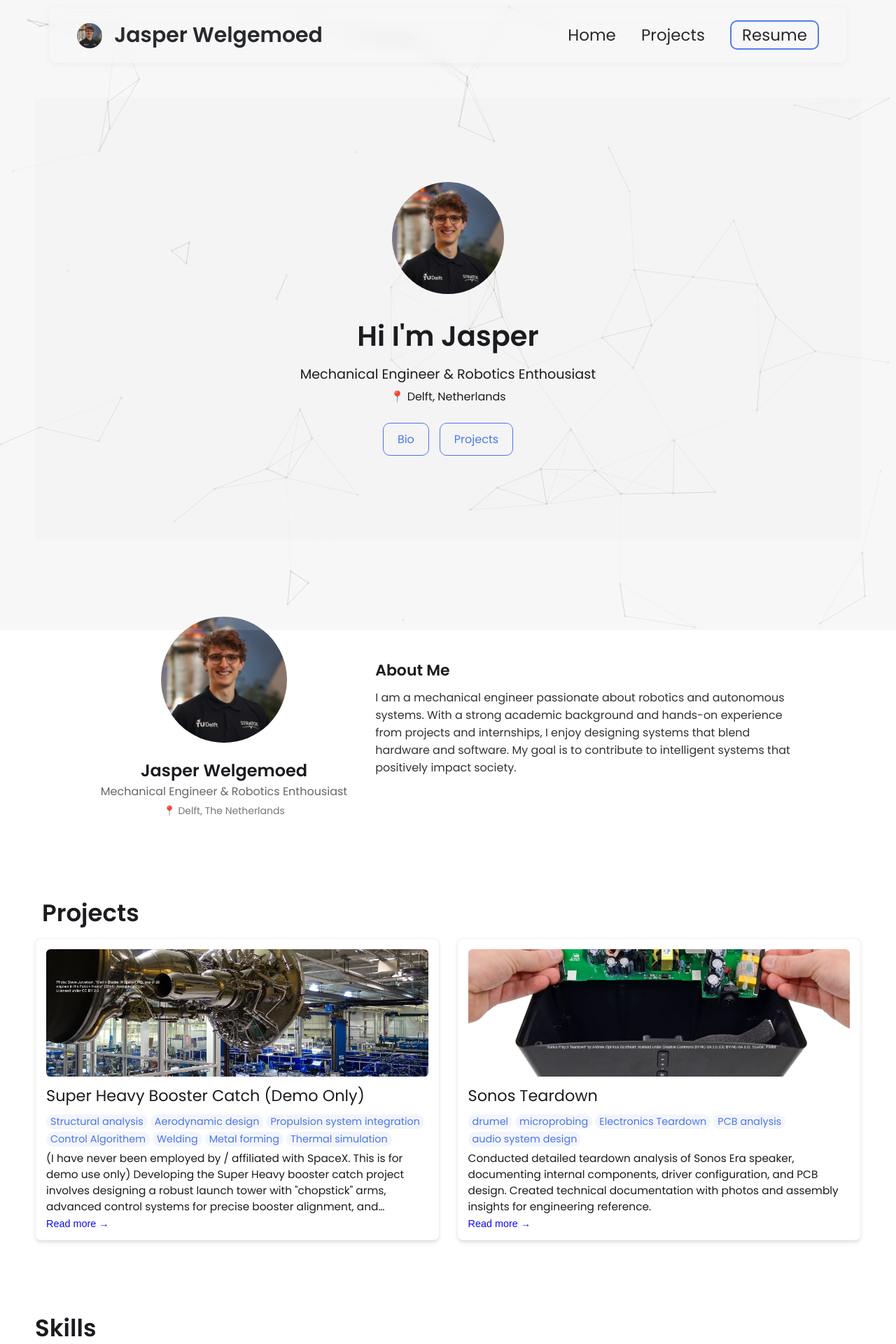
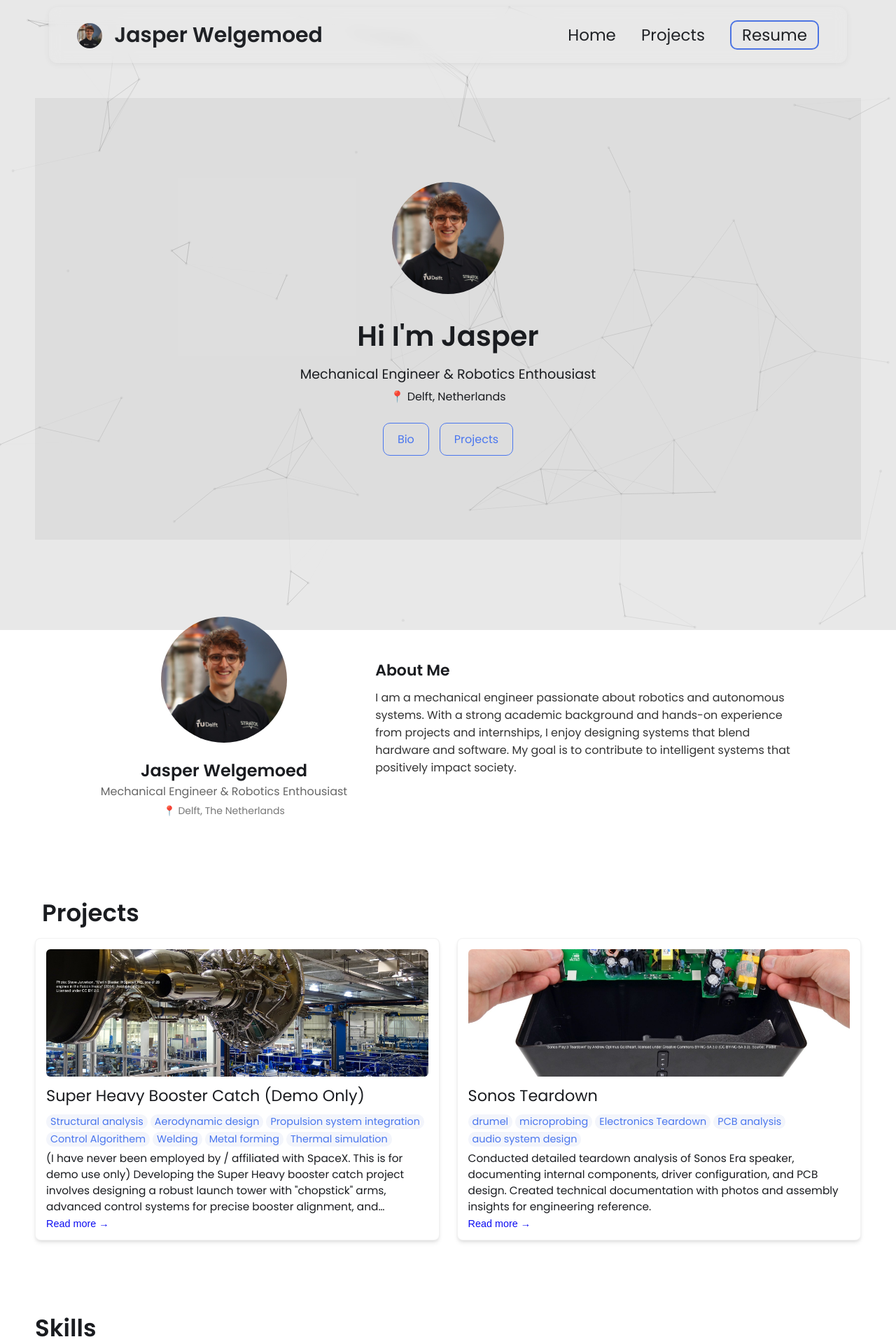
Before and after one commit to jasperwelgemoed/jasperwelgemoed.github.io, a Jekyll site: the page built from index.html, in a window 1280 px wide. Shown: the top 1920 px of the page at 70% size. Built offline with Jekyll 4.4.1, drawn with Linux system fonts in a browser that asks for light colours.

Commit message:
Update styles.css

```diff
--- a/css/styles.css
+++ b/css/styles.css
@@ -948,7 +948,7 @@ footer p {
   z-index: 0;
   pointer-events: none;
     /* Add this background */
-  background: rgba(200, 200, 200, 0.08); /* Light gray with subtle transparency */
+  background: rgba(100, 100, 100, 0.08); /* Light gray with subtle transparency */
 }
 
 .centered-hero > *:not(#particles-js) {
```
